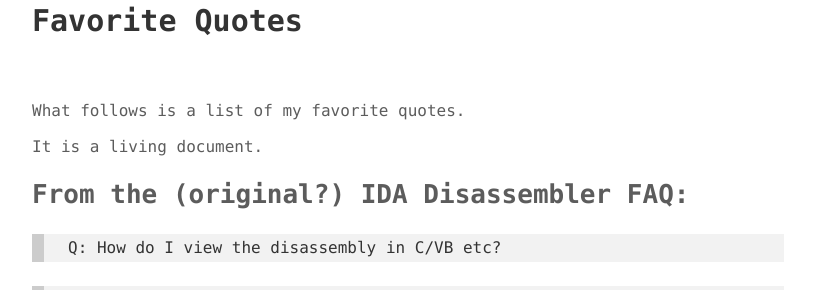
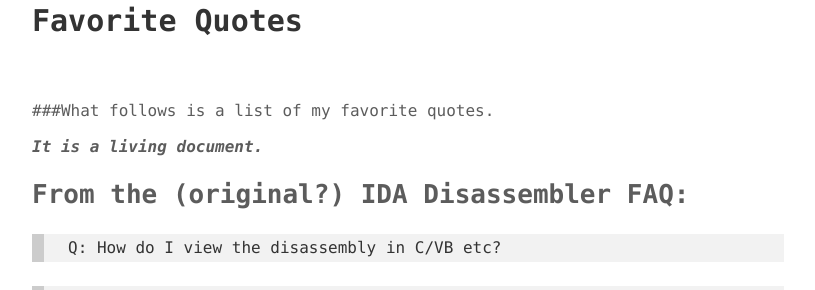
Before and after one commit to enkaskal/enkaskal.github.io, a Jekyll site: the page built from _posts/2016-05-24-favorite-quotes.md, in a window 1280 px wide. Shown: the part 137-427 px from the top of the page, without its empty margins (232-1047 px from the left). Built offline with Jekyll 4.4.1, drawn with Linux system fonts in a browser that asks for light colours.

Commit message:
added emphasis to subtext

```diff
--- a/_posts/2016-05-24-favorite-quotes.md
+++ b/_posts/2016-05-24-favorite-quotes.md
@@ -4,9 +4,9 @@ title: "Favorite Quotes"
 description: "What follows is a list of my favorite quotes. It is a living document."
 keywords: "Favorite Quotes"
 ---
-What follows is a list of my favorite quotes.
+###What follows is a list of my favorite quotes.
 
-It is a living document.
+**_It is a living document._**
 
 ## From the (original?) IDA Disassembler FAQ:
 > Q: How do I view the disassembly in C/VB etc?
```
